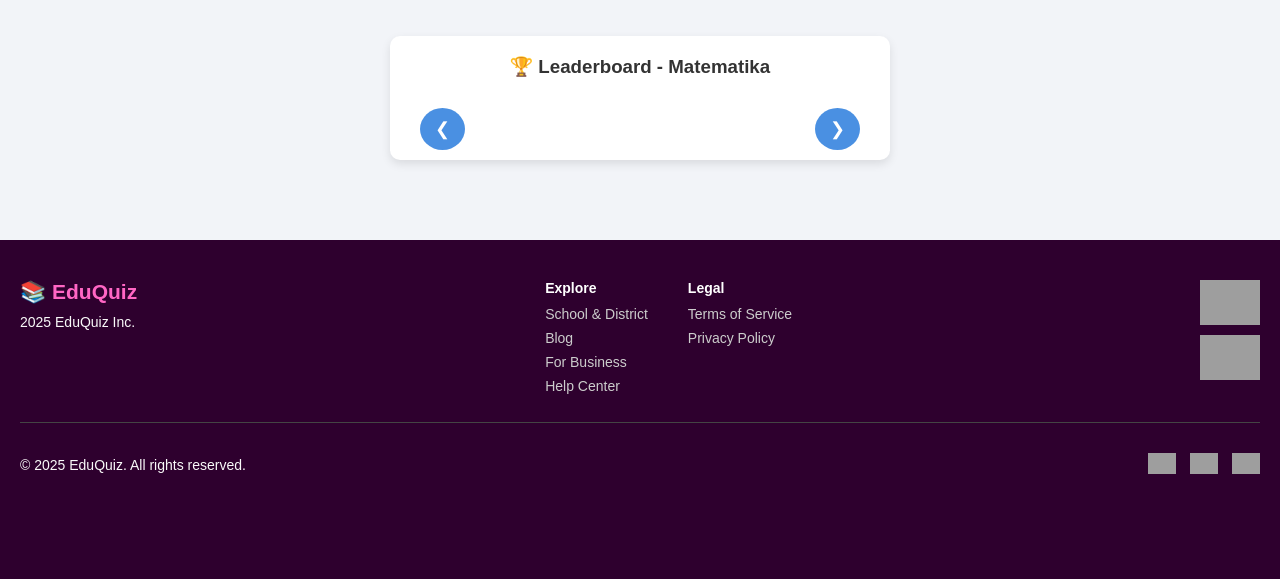
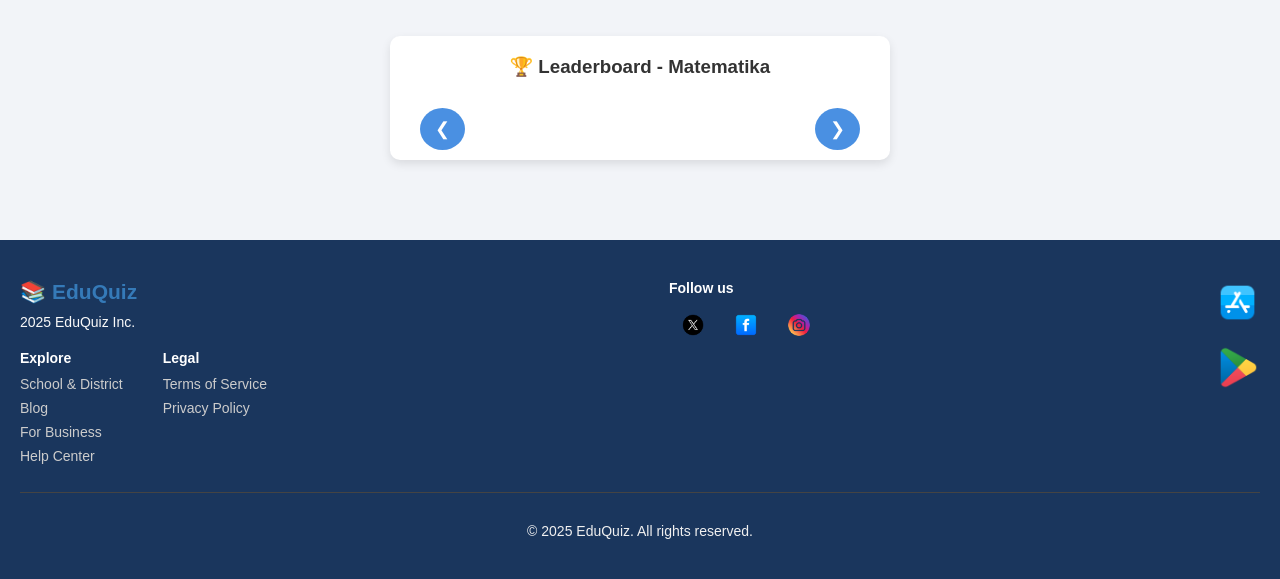
Before and after one commit to barnimd/eduQuiz, a Flask app: page / in a window 1280 px wide; the page is wider, and only the part inside the window is pictured. Shown: the part 612-1191 px from the top of that part. Before the commit the page ends 1086 px from the top of that part, so only its background shows below. Run offline with Flask 3, Linux system fonts and the light colour scheme; data that the repository does not hold is empty; grey boxes are pictures that could not be loaded.

Commit message:
UI footer

```diff
--- a/quiz-app/frontend/static/style.css
+++ b/quiz-app/frontend/static/style.css
@@ -548,7 +548,7 @@ header {
 }
 /* fotter style */
 .site-footer {
-  background-color: #2e002e;
+  background-color: #1a365d;
   color: #f9f9f9;
   padding: 40px 20px;
   font-family: Arial, sans-serif;
@@ -563,7 +563,7 @@ header {
 }
 
 .footer-left h2.brand {
-  color: #ff66c4;
+  color: #357ab8;
   margin-bottom: 10px;
 }
 
@@ -619,3 +619,104 @@ hr {
   background: #444;
   margin: 20px 0;
 }
+
+
+.footer-top {
+  display: flex;
+  justify-content: space-between;
+  align-items: flex-start;
+  flex-wrap: wrap;
+  gap: 40px;
+}
+
+/* Gabungan brand + links */
+.footer-left-section {
+  display: flex;
+  flex-direction: column;
+  gap: 20px;
+}
+
+.footer-left h2.brand {
+  color: #357ab8;
+  margin-bottom: 10px;
+}
+
+.footer-links {
+  display: flex;
+  gap: 40px;
+}
+
+.footer-links h4 {
+  color: #fff;
+  margin-bottom: 10px;
+}
+
+.footer-links ul {
+  list-style: none;
+  padding: 0;
+}
+
+.footer-links ul li a {
+  text-decoration: none;
+  color: #ccc;
+  display: block;
+  margin-bottom: 8px;
+}
+
+.footer-links ul li a:hover {
+  color: #fff;
+}
+
+/* Social Media */
+.footer-social-section {
+  display: flex;
+  flex-direction: column;
+  align-items: flex-start;
+  gap: 10px;
+  color: white;
+}
+
+.footer-social-section p {
+  font-weight: bold;
+  margin-bottom: 5px;
+}
+
+.social-icons {
+  display: flex;
+  align-items: center;
+  gap: 15px;
+}
+
+.social-icons img {
+  width: 28px;
+  height: 28px;
+  object-fit: contain;
+  transition: transform 0.3s ease;
+}
+
+.social-icons img:hover {
+  transform: scale(1.1);
+}
+
+/* App store button */
+.footer-apps {
+  display: flex;
+  flex-direction: column;
+  gap: 10px;
+}
+
+.footer-apps img {
+  height: 45px;
+  display: block;
+}
+
+/* Footer bottom */
+.footer-bottom {
+  display: flex;
+  justify-content: center;
+  align-items: center;
+  margin-top: 30px;
+  flex-wrap: wrap;
+  gap: 20px;
+  color: #f0f0f0;
+}
--- a/quiz-app/frontend/templates/index.html
+++ b/quiz-app/frontend/templates/index.html
@@ -166,6 +166,9 @@
 </body>
 <footer class="site-footer">
   <div class="footer-top">
+
+    <!-- Kiri: Brand & Link Navigasi -->
+    <div class="footer-left-section">
       <div class="footer-left">
         <h2 class="brand">📚 EduQuiz</h2>
         <p class="small-text">2025 EduQuiz Inc.</p>
@@ -189,10 +192,22 @@
           </ul>
         </div>
       </div>
+    </div>
 
+    <!-- Tengah: Sosial Media -->
+    <div class="footer-social-section">
+      <p><strong>Follow us</strong></p>
+      <div class="social-icons">
+        <a href="#"><img src="{{ url_for('static', filename='logo/x.png') }}" alt="X"></a>
+        <a href="#"><img src="{{ url_for('static', filename='logo/fb.png') }}" alt="Facebook"></a>
+        <a href="#"><img src="{{ url_for('static', filename='logo/ig.png') }}" alt="Instagram"></a>
+      </div>
+    </div>
+
+    <!-- Kanan: App Store -->
     <div class="footer-apps">
-      <a href="#"><img src="{{ url_for('static', filename='google-play.png') }}" alt="Get it on Google Play"></a>
-      <a href="#"><img src="{{ url_for('static', filename='app-store.png') }}" alt="Download on the App Store"></a>
+      <a href="#"><img src="{{ url_for('static', filename='logo/appstore.png') }}" alt="Download on the App Store"></a>
+      <a href="#"><img src="{{ url_for('static', filename='logo/playstore.png') }}" alt="Get it on Google Play"></a>
     </div>
   </div>
 
@@ -200,13 +215,9 @@
 
   <div class="footer-bottom">
     <p>&copy; 2025 EduQuiz. All rights reserved.</p>
-    <div class="social-icons">
-      <a href="#"><img src="{{ url_for('static', filename='icon-instagram.png') }}" alt="Instagram"></a>
-      <a href="#"><img src="{{ url_for('static', filename='icon-facebook.png') }}" alt="Facebook"></a>
-      <a href="#"><img src="{{ url_for('static', filename='icon-x.png') }}" alt="Twitter/X"></a>
-    </div>
   </div>
 </footer>
 
 
+
 </html>
```
Also changed, not shown: quiz-app/frontend/static/logo/appstore.png (renamed from quiz-app/frontend/static/Logo untuk footer/appstore.png), quiz-app/frontend/static/logo/fb.png (renamed from quiz-app/frontend/static/Logo untuk footer/fb.png), quiz-app/frontend/static/logo/ig.png (renamed from quiz-app/frontend/static/Logo untuk footer/ig.png), quiz-app/frontend/static/logo/playstore.png (renamed from quiz-app/frontend/static/Logo untuk footer/playstore.png), quiz-app/frontend/static/logo/x.png (renamed from quiz-app/frontend/static/Logo untuk footer/x.png). Lines whose indentation alone changed are shown as unchanged.
